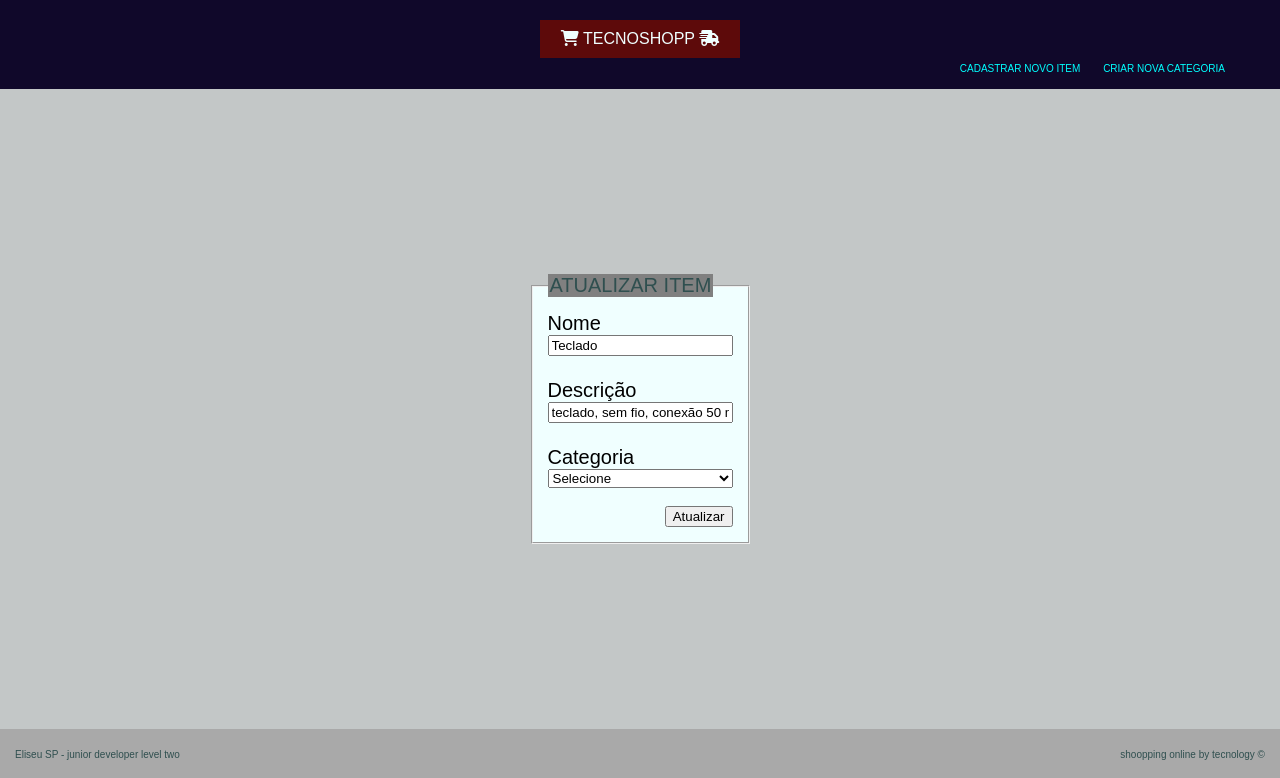
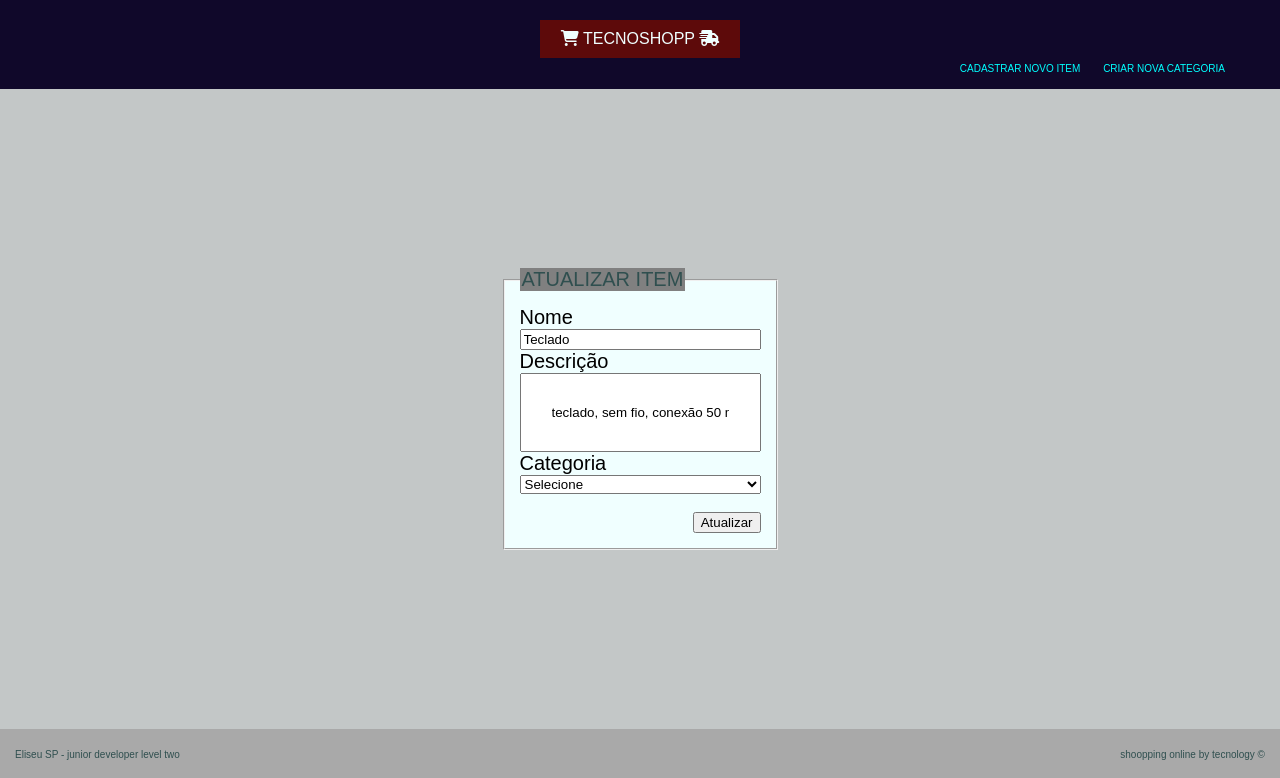
Before and after one commit to Elisp12/tecnoShopp, a Django app: page /atualizar/produto/25/ in a window 1280 px wide. Shown: the top 778 px of the page. Run offline with Django 5.2, Linux system fonts and the light colour scheme; data comes from the database, SQL or seed files in the repository; both versions use the stored data as it was after the commit.

Commit message:
atualizar item

```diff
--- a/templates/produto/atualizar_produto.html
+++ b/templates/produto/atualizar_produto.html
@@ -9,10 +9,8 @@
             {% for p in produto %}
                 <label for="nome">Nome</label>
                 <input type="text" name="nome" id="nome" value="{{p.nome}}">
-                <br>
                 <label for="descricao">Descrição</label>
-                <input type="text" name="descricao" id="descricao" value="{{p.descricao}}">
-                <br>
+                <input class="form-descricao" type="text" name="descricao" id="descricao" value="{{p.descricao}}">
                 <label for="categoria">Categoria</label>
                 <select name="categoria" id="categoria" required>
                     <option value="">Selecione</option>
@@ -26,5 +24,4 @@
             {% endfor %}
         </fieldset>
     </form>
-
 {% endblock %}
--- a/templates/produto/criar_produto.html
+++ b/templates/produto/criar_produto.html
@@ -8,10 +8,8 @@
             <legend>Cadastrar Novo Item</legend>
             <label for="nome">Nome</label>
             <input type="text" name="nome" id="nome" maxlength="20" required>
-            <br>
             <label for="descricao">Descrição</label>
             <input class="form-descricao" type="text" name="descricao" id="descricao">
-            <br>
             <label for="categoria">Categoria</label>
             <select name="categoria" id="categoria" required>
                 <option value="">Selecione</option>
```
Also changed, not shown: db.sqlite3.
